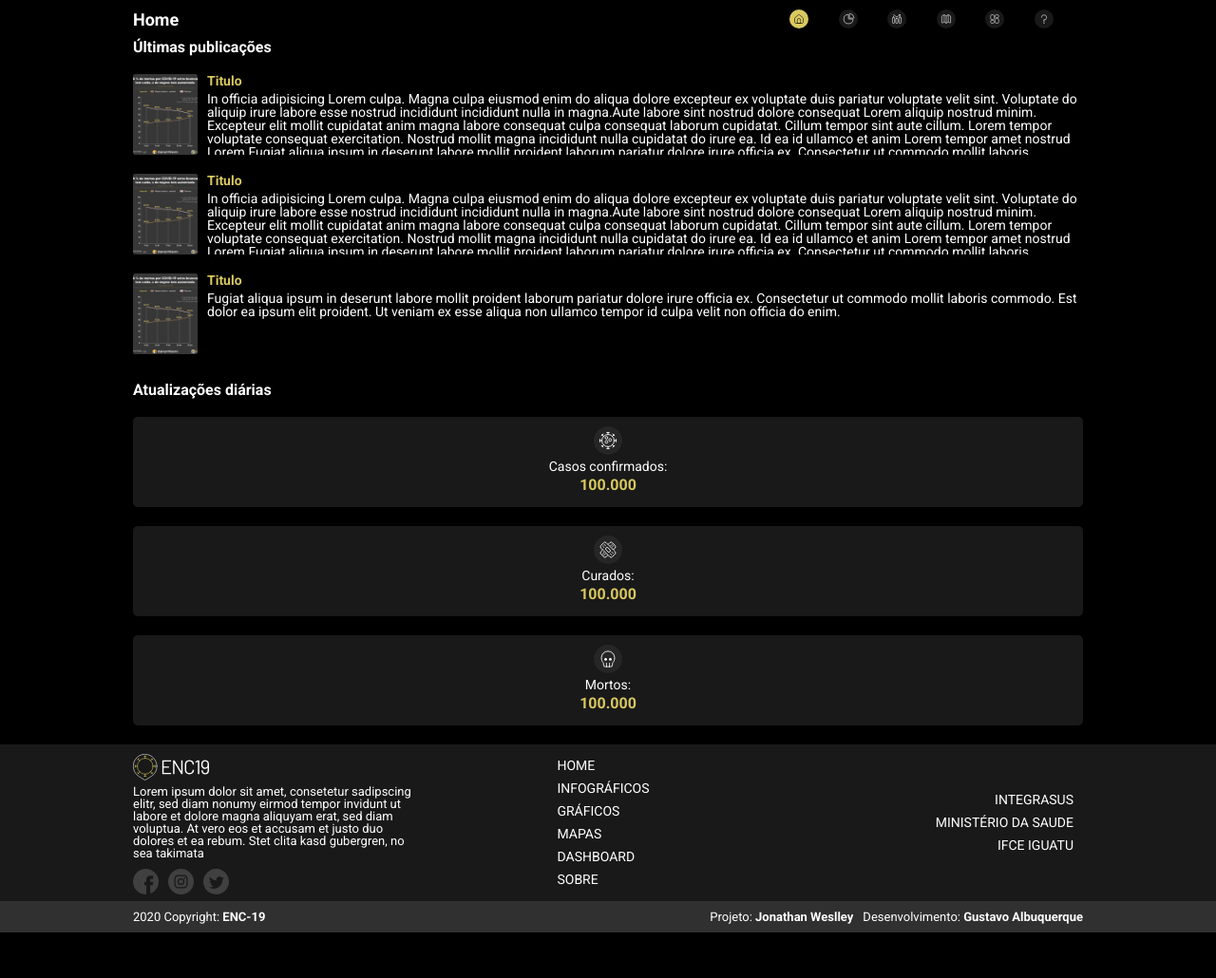
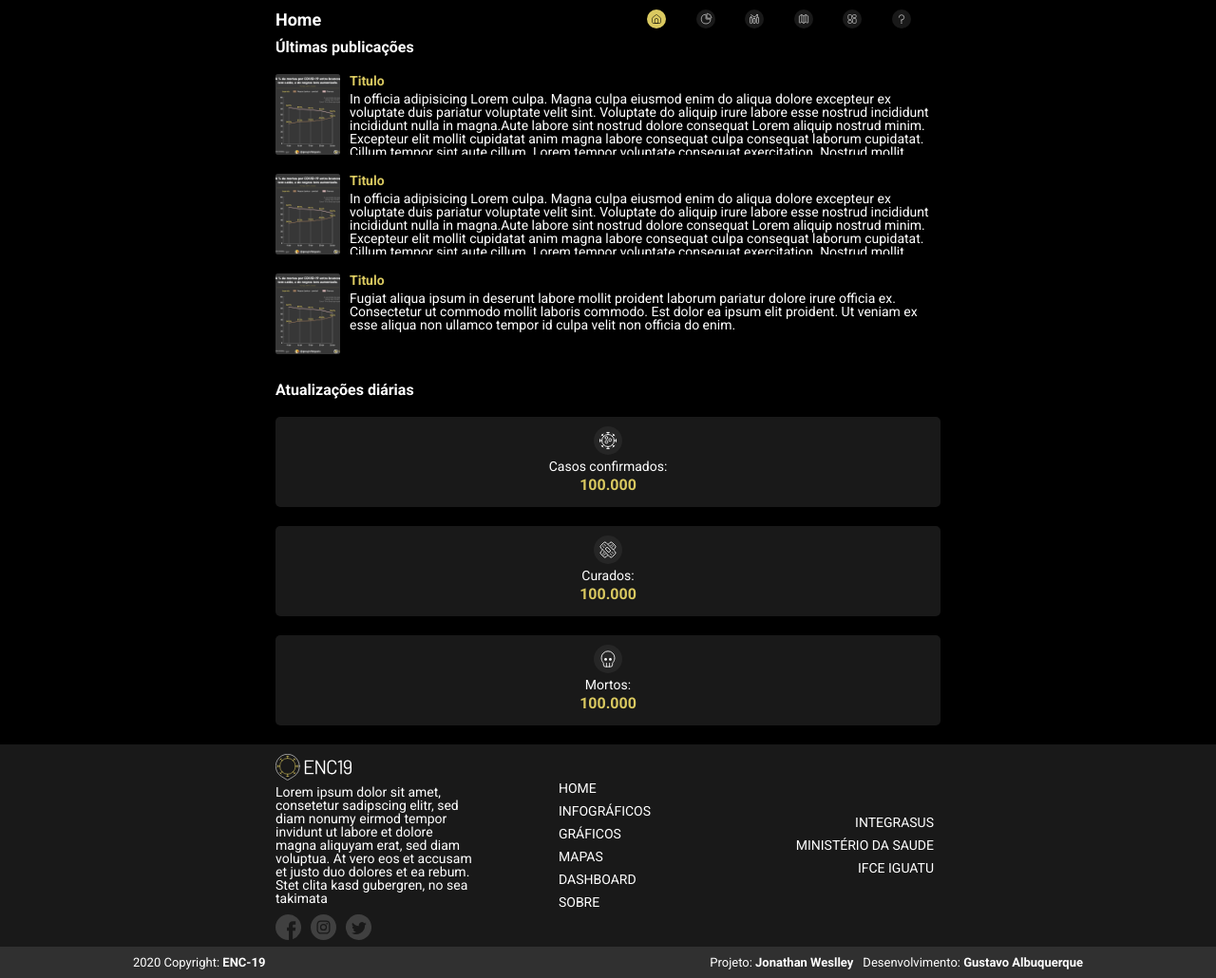
Before and after one commit to Albuquerquess/enc19-web, a React (Create React App) app: page /home in a window 1280 px wide. Shown: the whole page at 95% size. Before the commit the page ends 982 px from the top, so only its background shows below. Built offline with nearby package versions, Linux system fonts and the light colour scheme.

Commit message:
commit controll

```diff
--- a/src/components/Container/styles.ts
+++ b/src/components/Container/styles.ts
@@ -13,7 +13,7 @@ export const StyledContainer = styled.div`
 
 export const StyledWrapper = styled.div`
   width: 90%;
-  max-width: 1000px;
+  max-width: 700px;
 
   display: flex;
   flex-direction: column;
--- a/src/components/Footer/Medium/styles.ts
+++ b/src/components/Footer/Medium/styles.ts
@@ -14,7 +14,7 @@ export const FooterContainer = styled.div`
 
   div#footer {
     width: 100%;
-    max-width: 1000px;
+    max-width: 700px;
 
     display: flex;
     flex-direction: row;
@@ -38,7 +38,7 @@ export const FooterContainer = styled.div`
       display: flex;
       align-items: flex-start;
       text-align: left;
-      font-size: small;
+
       img {
         width: 8rem;
         margin-bottom: .5rem;
--- /dev/null
+++ b/src/pages/Explorar/index.tsx
@@ -0,0 +1,22 @@
+import React from 'react';
+import { Redirect, useParams } from 'react-router-dom';
+import exploreTypes from '../../utils/explorerTypes';
+
+import { Container } from './styles';
+
+interface ExplorarTypeProps {
+	type: string
+}
+
+const Explorar: React.FC = () => {
+	const {type} = useParams<ExplorarTypeProps>()
+
+	if (!(type in exploreTypes)) return <Redirect to="/notFound"/>
+
+  return <div>
+		achou
+	</div>
+
+}
+
+export default Explorar;
--- /dev/null
+++ b/src/pages/Explorar/styles.ts
@@ -0,0 +1,5 @@
+import styled from 'styled-components';
+
+export const Container = styled.div`
+
+`;
```
